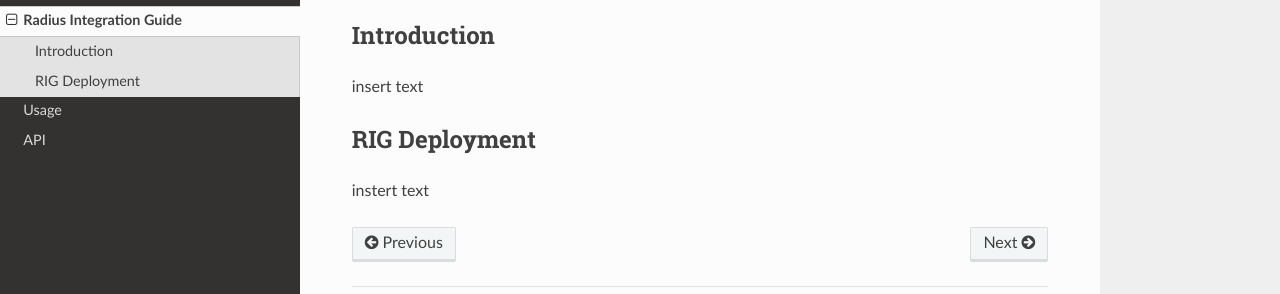
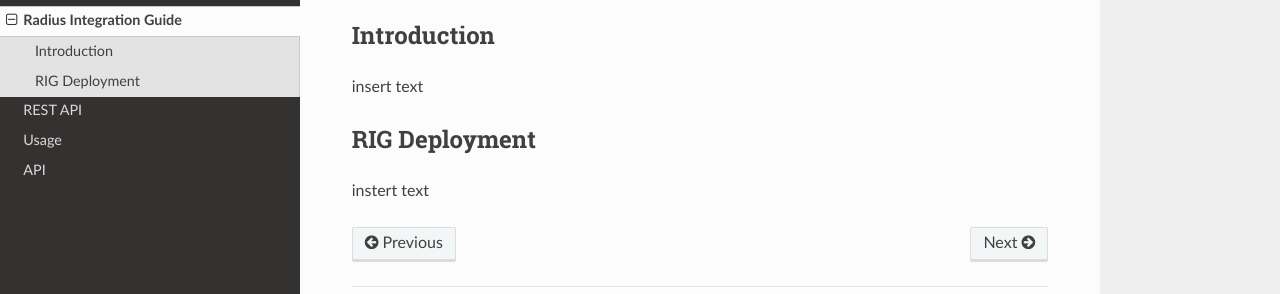
Before and after one commit to michaeltroxler/mobileid, a Sphinx documentation site: the page built from docs/source/radius-integration-guide.rst, in a window 1280 px wide. Shown: the part 189-483 px from the top of the page. Built offline with Sphinx 7.4.7 and the Read the Docs theme 3.1.0, drawn with Linux system fonts in a browser that asks for light colours; pages that are not in the unit, such as notebooks, are missing from menus.

Commit message:
Update index.rst

```diff
--- a/docs/source/index.rst
+++ b/docs/source/index.rst
@@ -22,5 +22,8 @@ Contents
    integration-guide
    entraid-integration-guide
    radius-integration-guide
+   rest-api
+   root-cert
+   soap
    usage
    api
```
